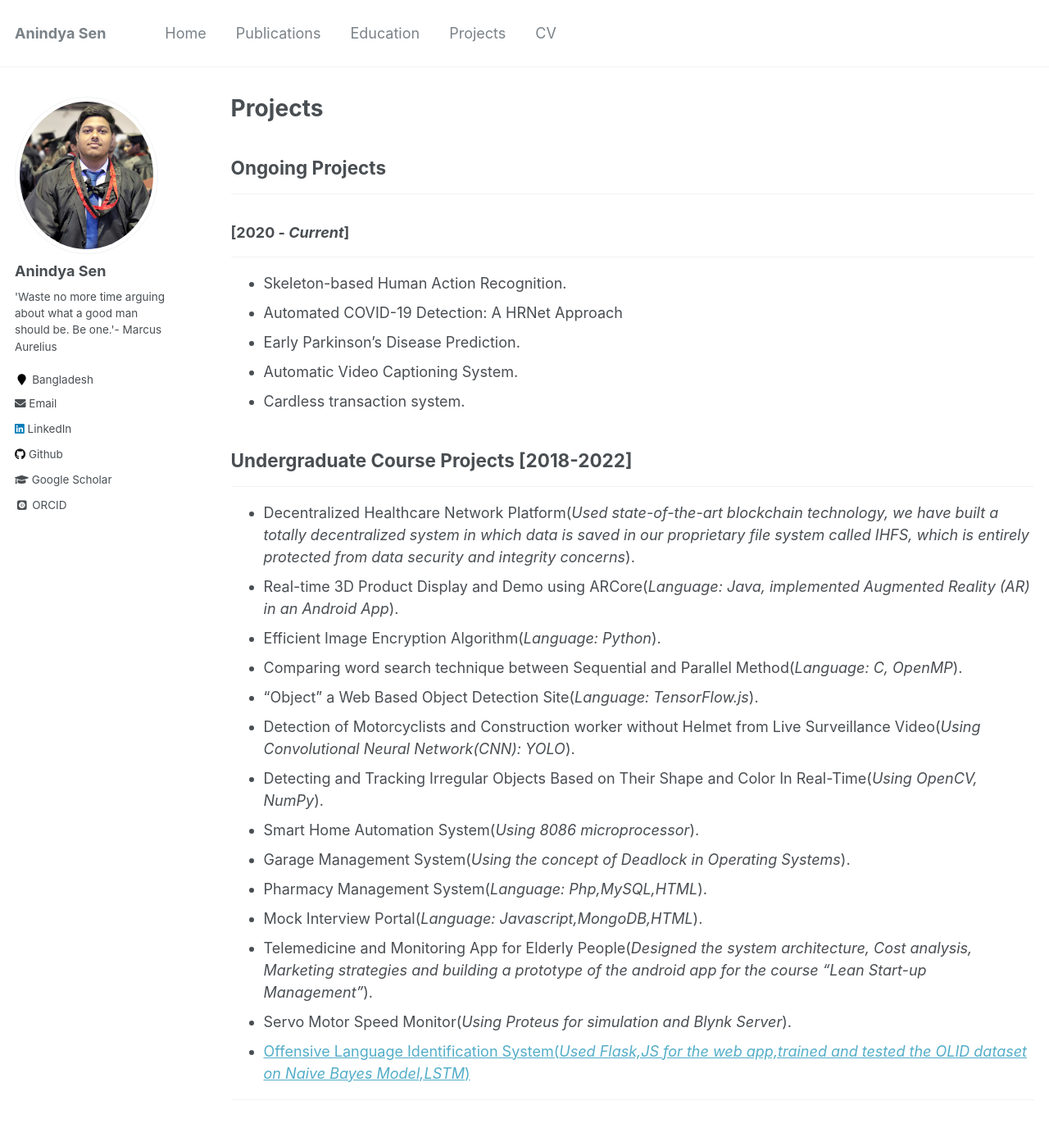
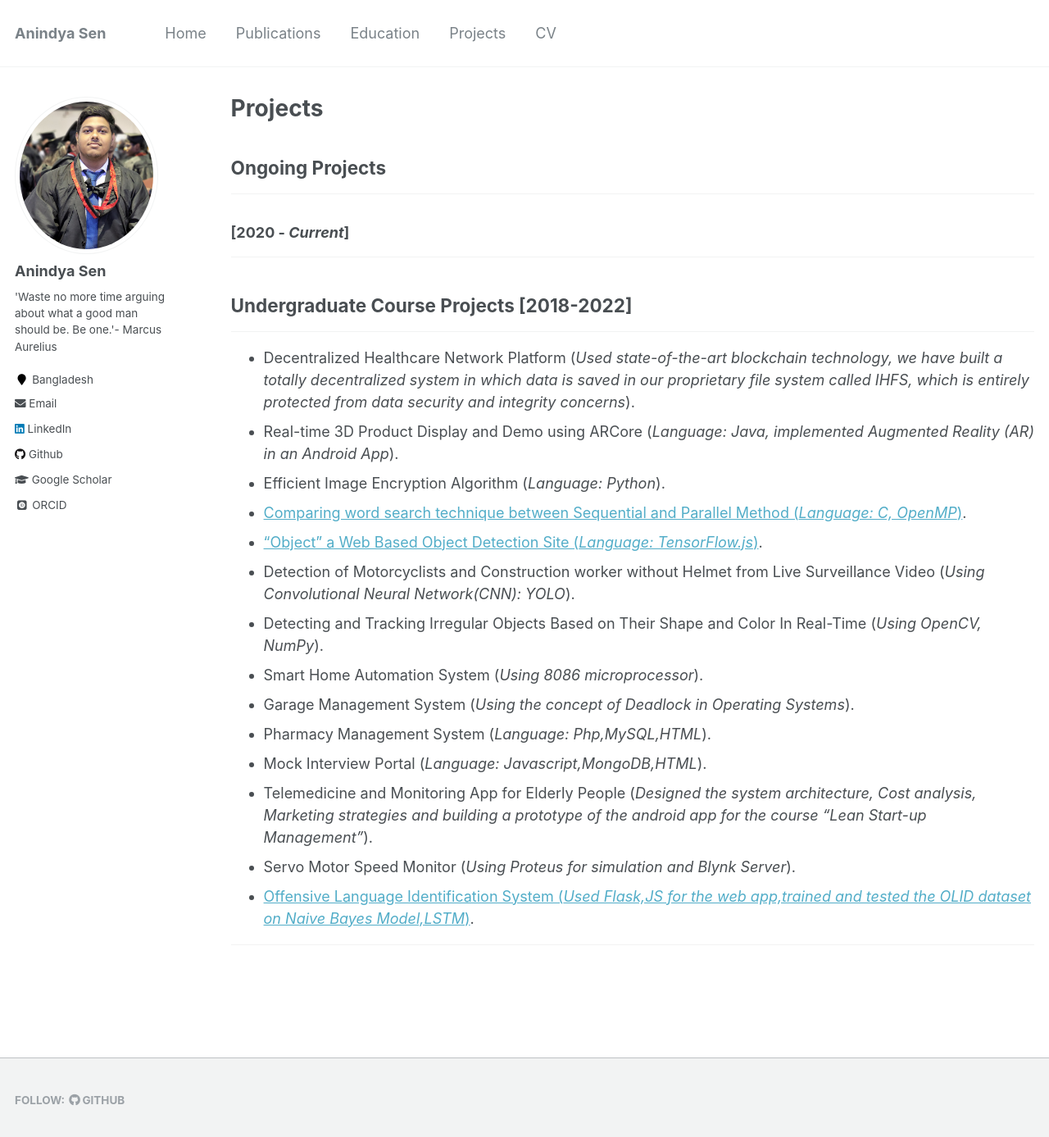
Before and after one commit to senanindya/senanindya.github.io, a Jekyll site: the page built from _pages/projects.md, in a window 1280 px wide and 1400 px high. Shown: the top 1387 px of the window at 82% size. Built offline with Jekyll 4.4.1, drawn with Linux system fonts in a browser that asks for light colours; some web fonts are replaced.

Commit message:
Update projects.md

```diff
--- a/_pages/projects.md
+++ b/_pages/projects.md
@@ -10,27 +10,23 @@ author_profile: true
 
 ### [2020 - *Current*]
 -----------
-* Skeleton-based Human Action Recognition.
-* Automated COVID-19 Detection: A HRNet Approach
-* Early Parkinson's Disease Prediction.
-* Automatic Video Captioning System.
-* Cardless transaction system.
+
 
 ## Undergraduate Course Projects [2018-2022]
 ----------------
-* Decentralized Healthcare Network Platform(*Used state-of-the-art blockchain technology, we have built a totally decentralized system in which data is saved in our proprietary file system called IHFS, which is entirely protected from data security and integrity concerns*).
-* Real-time 3D Product Display and Demo using ARCore(*Language: Java, implemented Augmented Reality (AR) in an Android App*).
-* Efficient Image Encryption Algorithm(*Language: Python*).
-* Comparing word search technique between Sequential and Parallel Method(*Language: C, OpenMP*).
-* “Object” a Web Based Object Detection Site(*Language: TensorFlow.js*).
-* Detection of Motorcyclists and Construction worker without Helmet from Live Surveillance Video(*Using Convolutional Neural Network(CNN): YOLO*).
-* Detecting and Tracking Irregular Objects Based on Their Shape and Color In Real-Time(*Using OpenCV, NumPy*).
-* Smart Home Automation System(*Using 8086 microprocessor*).
-* Garage Management System(*Using the concept of Deadlock in Operating Systems*).
-* Pharmacy Management System(*Language: Php,MySQL,HTML*).
-* Mock Interview Portal(*Language: Javascript,MongoDB,HTML*).
-* Telemedicine and Monitoring App for Elderly People(*Designed the system architecture, Cost analysis, Marketing strategies and building a prototype of the android app for the course "Lean Start-up Management"*).
-* Servo Motor Speed Monitor(*Using Proteus for simulation and Blynk Server*).
-* [Offensive Language Identification System(*Used Flask,JS for the web app,trained and tested the OLID dataset on Naive Bayes Model,LSTM*)](https://github.com/senanindya/Offensive-Language-Identification-System)
+* Decentralized Healthcare Network Platform (*Used state-of-the-art blockchain technology, we have built a totally decentralized system in which data is saved in our proprietary file system called IHFS, which is entirely protected from data security and integrity concerns*).
+* Real-time 3D Product Display and Demo using ARCore (*Language: Java, implemented Augmented Reality (AR) in an Android App*).
+* Efficient Image Encryption Algorithm (*Language: Python*).
+* [Comparing word search technique between Sequential and Parallel Method (*Language: C, OpenMP*)](https://drive.google.com/file/d/1QCo7XpEx-v1kOsv3Ogmwrfii547acZPH/view?usp=sharing).
+* [“Object” a Web Based Object Detection Site (*Language: TensorFlow.js*)](https://github.com/senanindya/IWP-ObjectDetection-TensorFlow.js).
+* Detection of Motorcyclists and Construction worker without Helmet from Live Surveillance Video (*Using Convolutional Neural Network(CNN): YOLO*).
+* Detecting and Tracking Irregular Objects Based on Their Shape and Color In Real-Time (*Using OpenCV, NumPy*).
+* Smart Home Automation System (*Using 8086 microprocessor*).
+* Garage Management System (*Using the concept of Deadlock in Operating Systems*).
+* Pharmacy Management System (*Language: Php,MySQL,HTML*).
+* Mock Interview Portal (*Language: Javascript,MongoDB,HTML*).
+* Telemedicine and Monitoring App for Elderly People (*Designed the system architecture, Cost analysis, Marketing strategies and building a prototype of the android app for the course "Lean Start-up Management"*).
+* Servo Motor Speed Monitor (*Using Proteus for simulation and Blynk Server*).
+* [Offensive Language Identification System (*Used Flask,JS for the web app,trained and tested the OLID dataset on Naive Bayes Model,LSTM*)](https://github.com/senanindya/Offensive-Language-Identification-System).
 
 __________________________________________________
```
